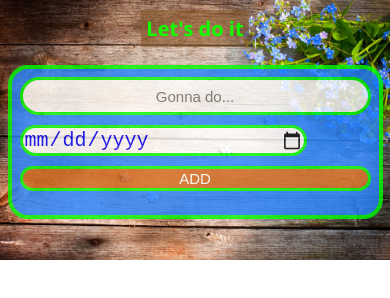
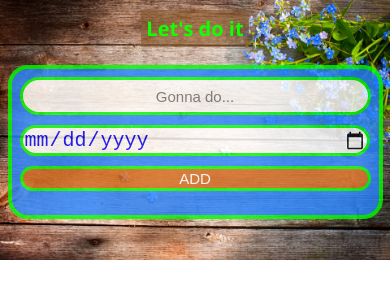
Before and after one commit to jomartMoldogaziev/todo, a plain HTML site: page index.html in a window 390 px wide. Drawn offline with nearby package versions, Linux system fonts and the light colour scheme; a web font is replaced by a local one.

Commit message:
Update style.css

```diff
--- a/style.css
+++ b/style.css
@@ -137,7 +137,7 @@ h1 {
 
     }
         .setDate{
-        width: 80%;
+        width: 98%;
     }
 
     .taskItem {
```
